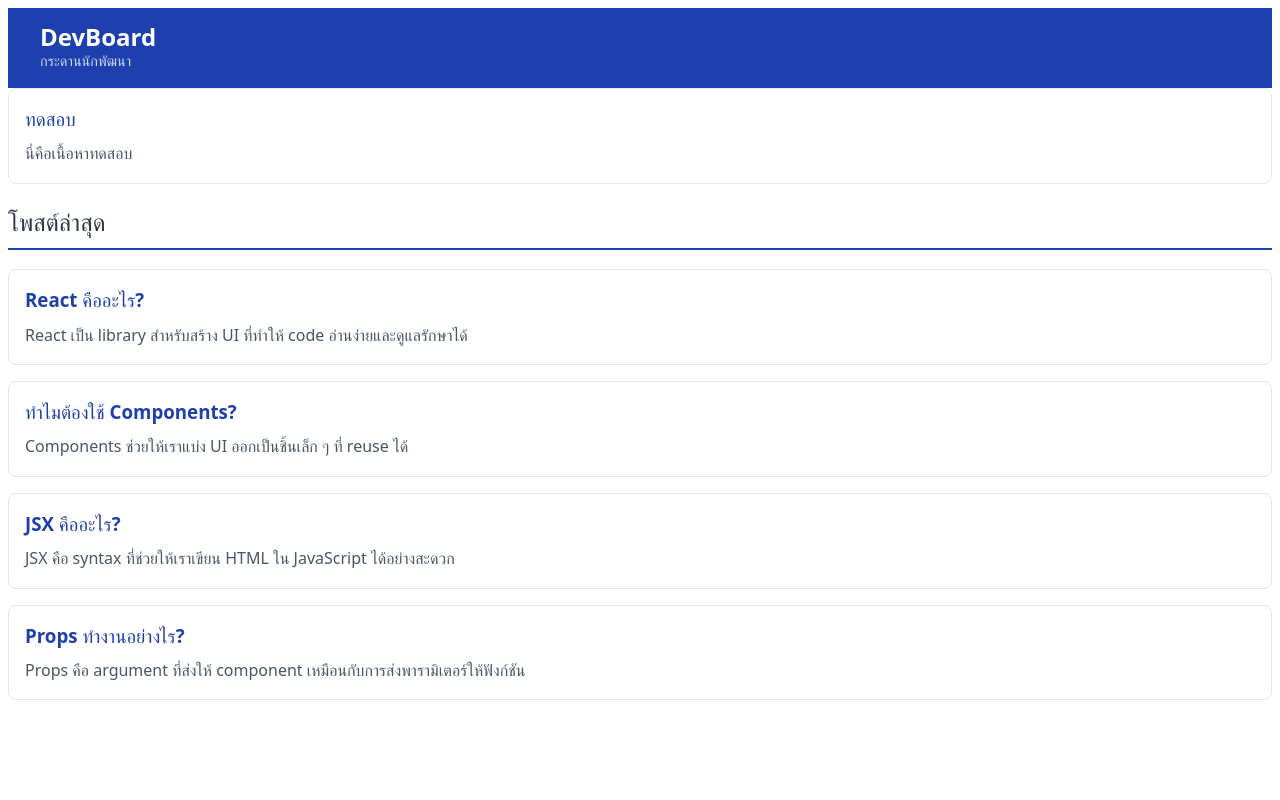
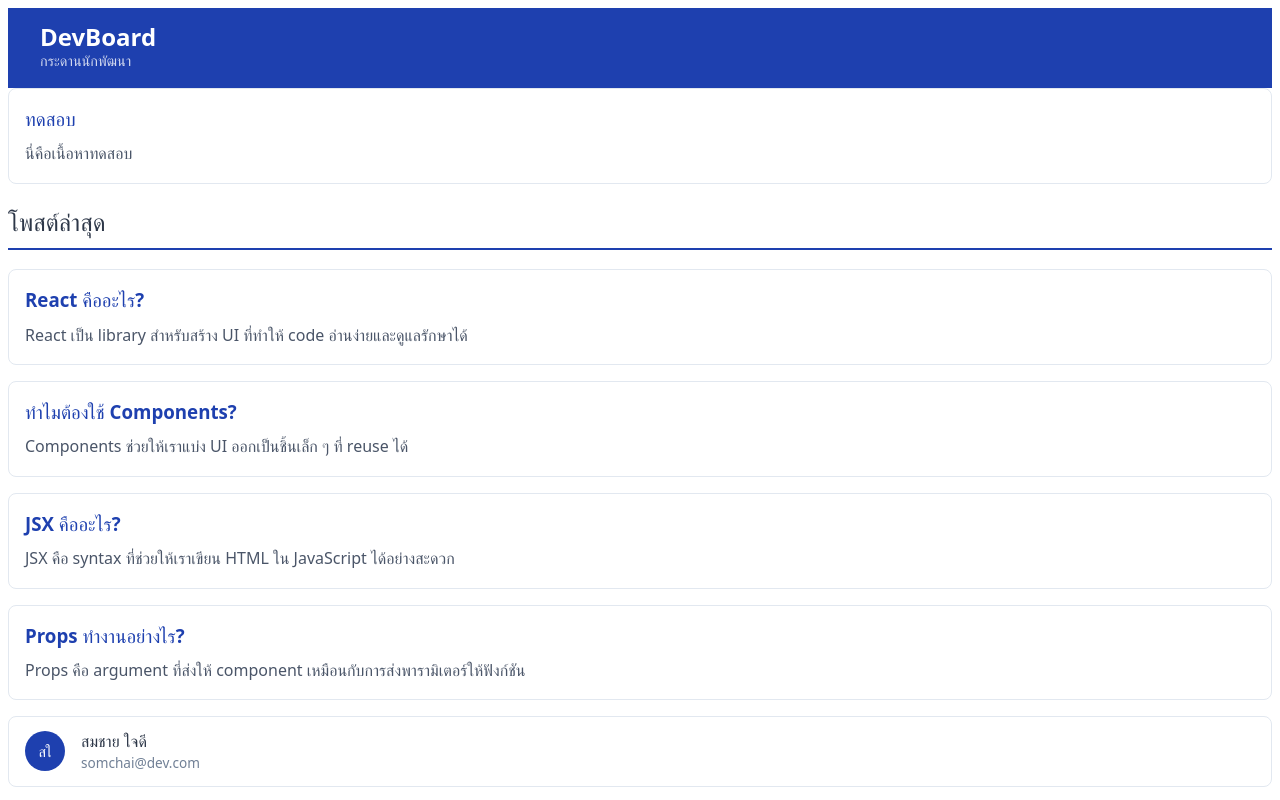
Before and after one commit to 67160022/devboard, a React (Vite) app: page / in a window 1280 px wide. Built offline with nearby package versions, Linux system fonts and the light colour scheme.

Commit message:
add UserCard

```diff
--- a/src/App.jsx
+++ b/src/App.jsx
@@ -1,6 +1,7 @@
 import Navbar from "./components/Navbar";
 import PostCard from "./components/PostCard";
 import PostList from "./components/PostList";
+import UserCard from "./components/UserCard";
 function App() {
   const POSTS = [
     {
@@ -36,6 +37,7 @@ function App() {
       <Navbar />
       <PostCard title="ทดสอบ" body="นี่คือเนื้อหาทดสอบ" />
       <PostList posts={POSTS} />
+      <UserCard name="สมชาย ใจดี" email="somchai@dev.com" />
     </>
   );
 }
--- /dev/null
+++ b/src/components/UserCard.jsx
@@ -0,0 +1,45 @@
+function UserCard({ name, email }) {
+  // ดึงตัวอักษรแรกมาทำ avatar
+  const initials = name
+    .split(" ")
+    .map((n) => n[0])
+    .join("");
+
+  return (
+    <div
+      style={{
+        display: "flex",
+        alignItems: "center",
+        gap: "1rem",
+        border: "1px solid #e2e8f0",
+        borderRadius: "8px",
+        padding: "0.75rem 1rem",
+        marginBottom: "0.75rem",
+        background: "white",
+      }}
+    >
+      <div
+        style={{
+          width: "40px",
+          height: "40px",
+          background: "#1e40af",
+          color: "white",
+          borderRadius: "50%",
+          display: "flex",
+          alignItems: "center",
+          justifyContent: "center",
+          fontWeight: "bold",
+          fontSize: "0.9rem",
+        }}
+      >
+        {initials}
+      </div>
+      <div>
+        <div style={{ fontWeight: "bold", color: "#2d3748" }}>{name}</div>
+        <div style={{ fontSize: "0.85rem", color: "#718096" }}>{email}</div>
+      </div>
+    </div>
+  );
+}
+
+export default UserCard;
```
